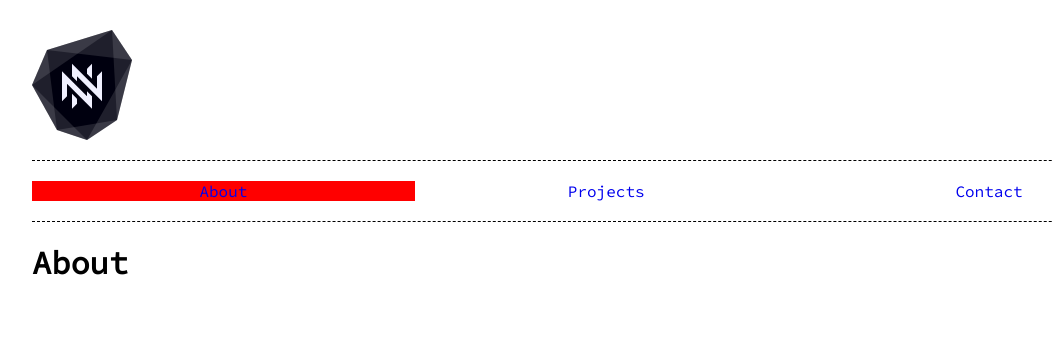
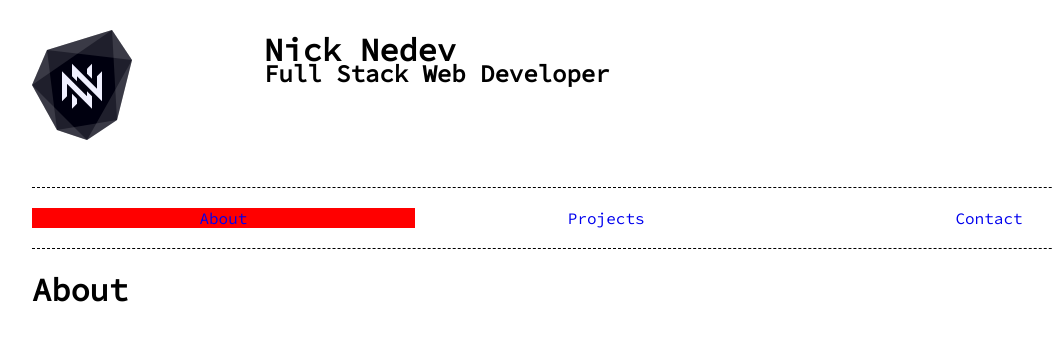
Before and after one commit to nnedevn/new-site-react-grid, a React (Create React App) app: page / in a window 1280 px wide. Shown: the top 340 px of the page, without its empty margins (28-1081 px from the left). Built offline with nearby package versions, Linux system fonts and the light colour scheme.

Commit message:
Positions h1, h2 and logo

```diff
--- a/src/App.css
+++ b/src/App.css
@@ -5,6 +5,22 @@
 body {
   font-family: "Source Code Pro", monospace;
   margin: 30px 60px;
+}
+
+.App-header{
+  display: grid;
+  grid-template-columns: 20% 30% auto;
+  grid-template-rows: 20% 20%;
+}
+.App-header h1{
+margin: 0;
+padding: 0;
+
+}
+.App-header h2{
+  margin: 0;
+  grid-row-start: 2;
+  grid-column-start:2;
 }
 
 /* Navigation Styles */
@@ -67,4 +83,9 @@ nav li a {
   }
 }
 
+@media (max-width: 600px){
+  .App-header{
+    display:none;
+  }
+}
 /* END MEDIA QUERIES */
--- a/src/App.js
+++ b/src/App.js
@@ -22,6 +22,8 @@ const App = () => {
       <div className="App">
         <header className="App-header">
           <img src={logo} className="App-logo" alt="logo" />
+          <h1>Nick Nedev</h1>
+          <h2>Full Stack Web Developer</h2>
         </header>
         <Navigation />
 
```
